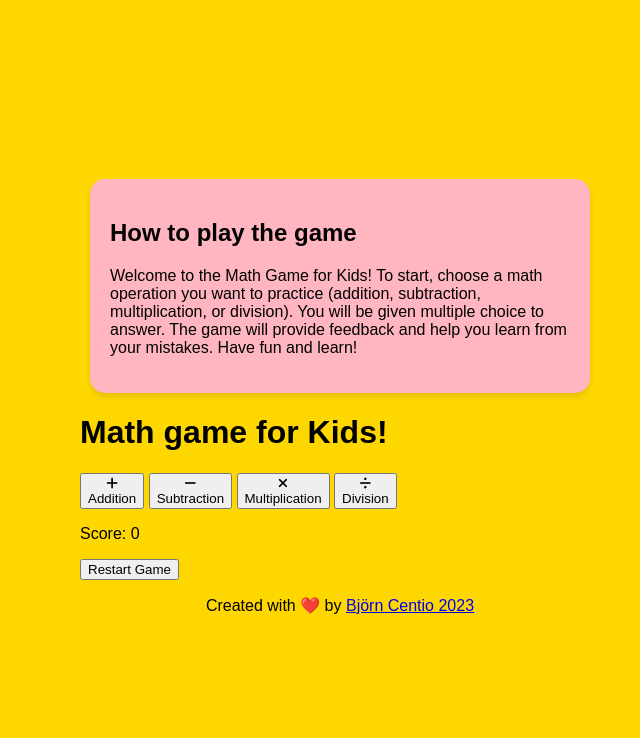
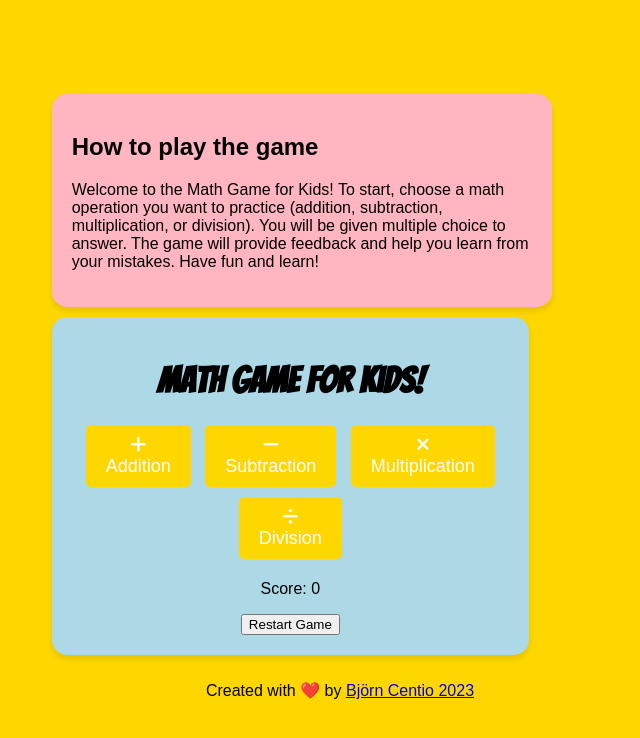
Before and after one commit to bjorne90/math-games-for-children, a plain HTML site: page index.html in a window 1280 px wide. Shown: the whole page, without its empty margins (300-940 px from the left). Drawn offline with Linux system fonts and the light colour scheme.

Commit message:
Continue with styling with game-board

```diff
--- a/assets/css/style.css
+++ b/assets/css/style.css
@@ -35,3 +35,33 @@ body {
     max-width: 500px;
     margin: 10px;
 }
+
+.game-board {
+    background-color: #ADD8E6;
+    border-radius: 15px;
+    padding: 20px;
+    width: 650px;
+    box-shadow: 0 4px 6px rgba(0, 0, 0, 0.1);
+    text-align: center;
+    width: 80%;
+    max-width: 800px;
+    margin: 10px;
+}
+
+h1 {
+    font-family: 'Bangers', cursive, sans-serif;
+    font-size: 36px;
+    margin-bottom: 20px;
+}
+
+.operation-buttons button {
+    background-color: #FFD700;
+    color: white;
+    border: none;
+    border-radius: 5px;
+    cursor: pointer;
+    padding: 10px 20px;
+    margin: 5px;
+    font-size: 18px;
+    transition: transform 0.2s;
+}
```
